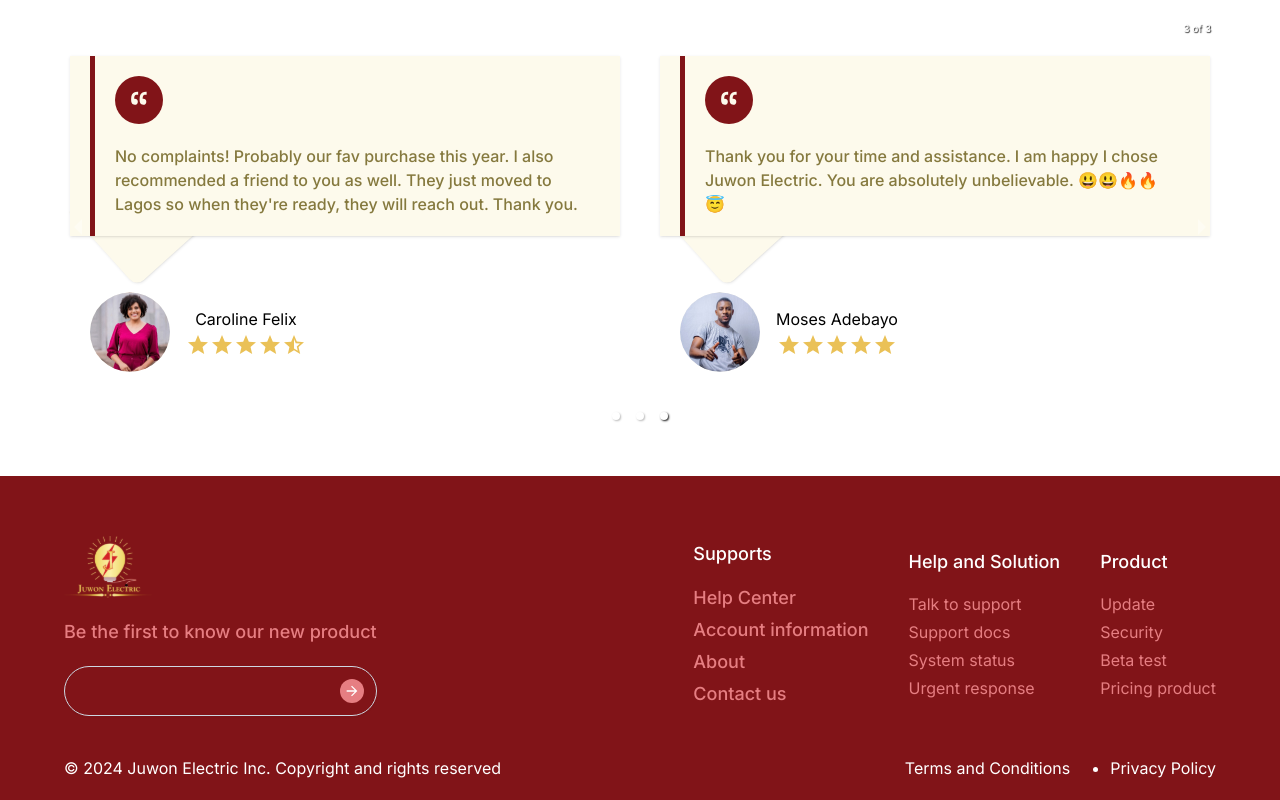
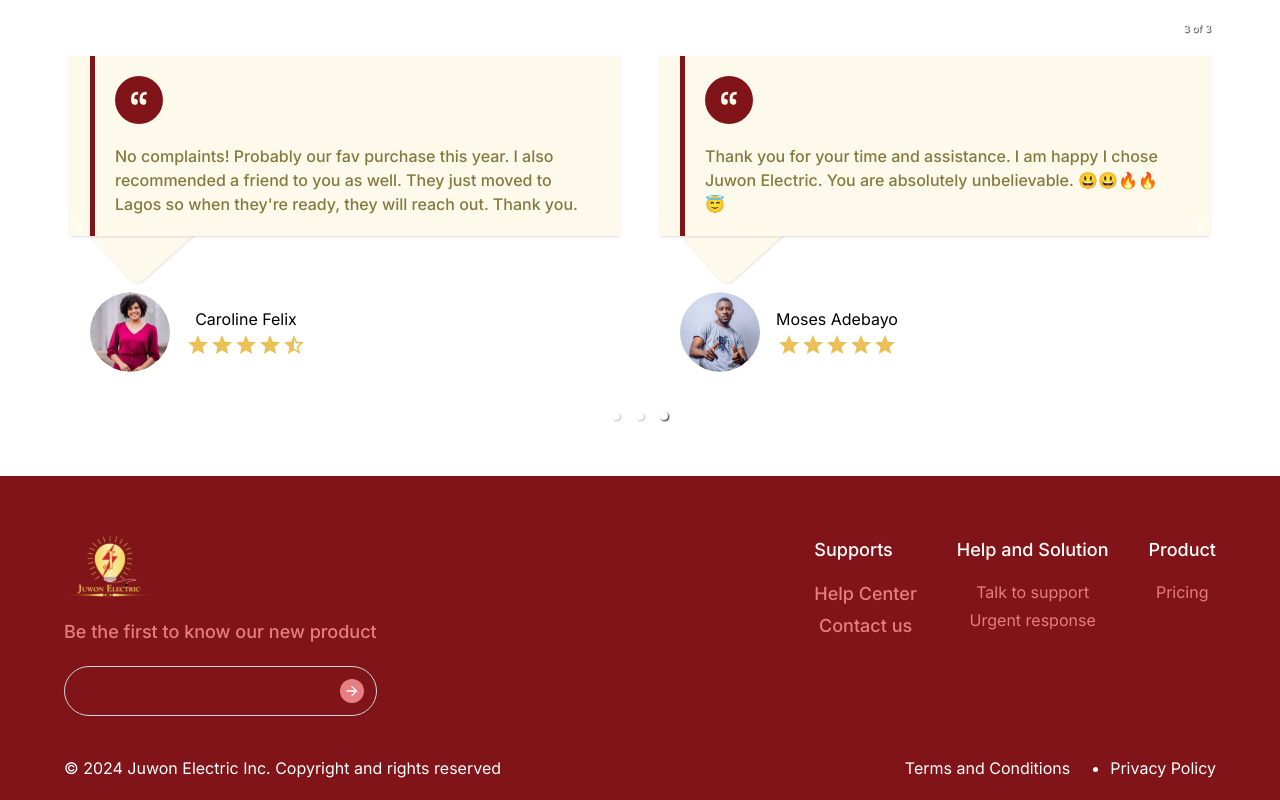
Before and after one commit to Remilekun-Elijah/juwon-electric, a React (Vite) app in the folder frontend/: page / in a window 1280 px wide. Shown: the part 3552-4352 px from the top of the page. Built offline with nearby package versions, Linux system fonts and the light colour scheme; no server answers.

Commit message:
updates footer

```diff
--- a/frontend/src/components/Footer.jsx
+++ b/frontend/src/components/Footer.jsx
@@ -62,21 +62,21 @@ const Footer = () => {
             </form>
           </div>
 
-          <div className="flex md:flex-row flex-col md:text-left text-center md:justify-between justify-center flex-wrap md:item-start items-center gap-10">
+          <div className="flex md:flex-row flex-col md:text-left text-center md:justify-between justify-center flex-wrap md:items-start items-center gap-10">
             <div>
               <h1 className="inter-medium text-lg !text-white mb-4">
                 Supports
               </h1>
-              <ul className="!gap-y-5 inter-medium text-lg">
+              <ul className="!gap-y-5 inter-medium text-lg text-center">
                 <li className="">
                   <Link to={config.routes.contact}>Help Center</Link>
                 </li>
-                <li className="my-1">
-                  <Link to={"/"}>Account information</Link>
-                </li>
-                <li>
+                {/* <li className="my-1">
+                  <Link>Account information</Link>
+                </li> */}
+                {/* <li>
                   <Link to={config.routes.contact}>About</Link>
-                </li>
+                </li> */}
                 <li className="my-1">
                   <Link to={config.routes.contact}>Contact us</Link>
                 </li>
@@ -86,16 +86,12 @@ const Footer = () => {
               <h1 className="inter-medium text-lg !text-white mb-4">
                 Help and Solution
               </h1>
-              <ul className="">
+              <ul className="text-center">
                 <li>
                   <Link to={config.routes.contact}>Talk to support</Link>
                 </li>
-                <li className="my-1">
-                  <Link to={"/"}>Support docs</Link>
-                </li>
-                <li>
-                  <Link to={"/"}>System status</Link>
-                </li>
+                {/* <li className="my-1">Support docs</li>
+                <li>System status</li> */}
                 <li className="my-1">
                   <Link to={config.routes.contact}>Urgent response</Link>
                 </li>
@@ -103,18 +99,12 @@ const Footer = () => {
             </div>
             <div>
               <h1 className="inter-medium text-lg !text-white mb-4">Product</h1>
-              <ul className="">
-                <li>
-                  <Link to={"/"}>Update</Link>
-                </li>
+              <ul className="text-center">
+                {/* <li>Update</li>
+                <li className="my-1">Security</li>
+                <li>Beta test</li> */}
                 <li className="my-1">
-                  <Link to={"/"}>Security</Link>
-                </li>
-                <li>
-                  <Link to={"/"}>Beta test</Link>
-                </li>
-                <li className="my-1">
-                  <Link to={config.routes.packages}>Pricing product</Link>
+                  <Link to={config.routes.packages}>Pricing</Link>
                 </li>
               </ul>
             </div>
```
